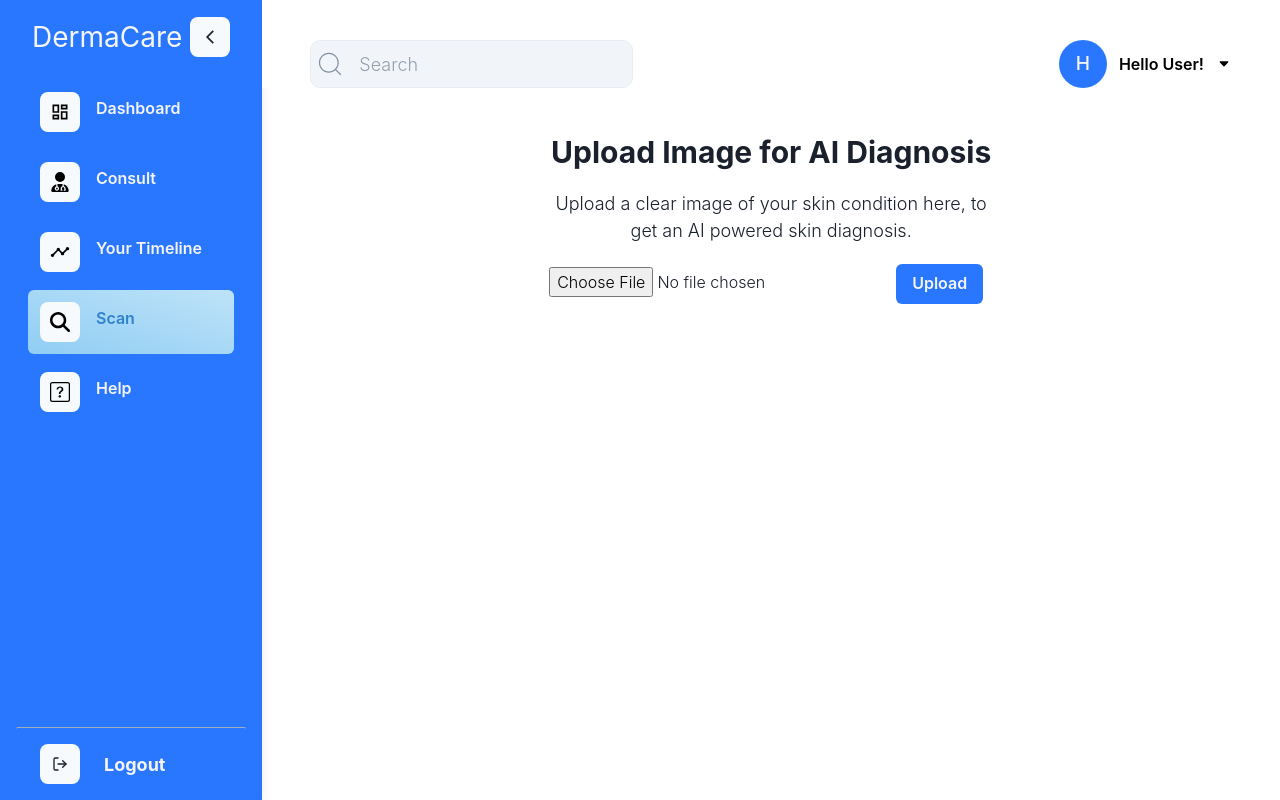
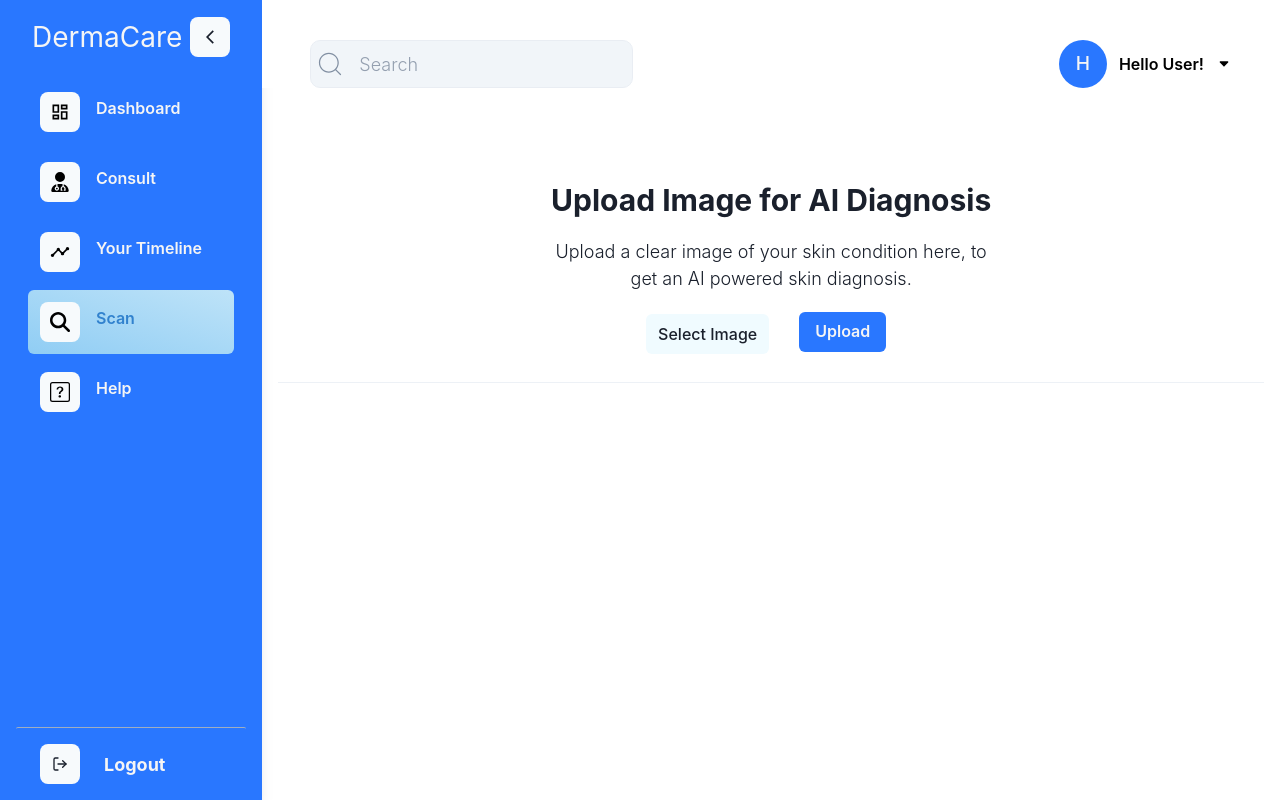
Before and after one commit to shreyanshi-bhatt/DermaCare, a React (Vite) app: page /scan in a window 1280 px wide. Built offline with nearby package versions, Linux system fonts and the light colour scheme.

Commit message:
all done

```diff
--- a/src/Routes.jsx
+++ b/src/Routes.jsx
@@ -14,6 +14,7 @@ import Scan from "./pages/patient/SkinScan";
 import PatientCard from "./components/patientCard";
 import AdminPage from "./pages/admin/AdminPage";
 import HomePage from "./pages/HomePage";
+import UploadImageReport from "./pages/patient/UploadImageReport";
 
 const commonRoutes = [
   {
@@ -39,6 +40,10 @@ const commonRoutes = [
   {
     path: "/patient/timeline",
     element: <TimelinePatient />,
+  },
+  {
+    path: "/patient/timeline/upload-image",
+    element: <UploadImageReport />,
   },
   {
     path: "/doctor/timeline/:id",
--- a/src/components/elements/ImageUpload.jsx
+++ b/src/components/elements/ImageUpload.jsx
@@ -1,5 +1,5 @@
-import React, { useState } from 'react';
-import axios from 'axios';
+import React, { useEffect, useState } from "react";
+import axios from "axios";
 import {
   Box,
   Button,
@@ -8,37 +8,80 @@ import {
   Heading,
   Text,
   Image,
+  Divider,
 } from "@chakra-ui/react";
 
-const ImageUpload = () => {
+import { IoIosCloseCircle } from "react-icons/io";
+const ImageUpload = ({ handleAPI }) => {
   const [image, setImage] = useState(null);
+
+  useEffect(() => {
+    console.log(image, "img");
+  }, [image]);
 
   function handleImage(e) {
     console.log(e.target.files);
     setImage(e.target.files[0]);
   }
 
-    function handleAPI() {
-        if (!image) {
-            console.log("No image selected!");
-            return;
-        }
+  // function handleAPI() {
+  //   if (!image) {
+  //     console.log("No image selected!");
+  //     return;
+  //   }
 
-        const formData = new FormData();
-        formData.append('user_image', image);
+  //   const formData = new FormData();
+  //   formData.append("file", image);
 
-        axios.post('http://127.0.0.1:8000/predict', formData)
-            .then((res) => {
-                console.log(res);
-            })
-            .catch((error) => {
-                console.error('Error uploading image:', error);
-            });
-    }
+  //   axios
+  //     .post("http://192.168.192.105:3000/predict", formData)
+  //     .then((res) => {
+  //       console.log(res);
+  //       setModalResponse(res);
+  //     })
+  //     .catch((error) => {
+  //       console.error("Error uploading image:", error);
+  //     });
+  // }
 
   return (
-        <div style={{ margin: '0 auto' }}>
-            <input type="file" name="user_image" onChange={handleImage} />
+    <Box style={{ margin: "0 auto" }}>
+      <label>
+        <Box display={"flex"} flexDirection={"row"} gap={5}>
+          <Box
+            display={"flex"}
+            margin={"0"}
+            padding={3}
+            height={10}
+            width={"auto"}
+            marginTop={3}
+            flexDirection={"row"}
+            justifyContent={"center"}
+            alignItems={"center"}
+            backgroundColor={"#f0fbff"}
+            rounded={"md"}
+            fontWeight={"bolder"}
+            gap={2}
+          >
+            <Text cursor={!image ? "pointer" : ""} fontWeight={"500"}>
+              {image ? image.name : "Select Image"}
+            </Text>
+            {image && (
+              <Box onClick={() => setImage(null)} cursor={"pointer"}>
+                <IoIosCloseCircle size={22} color="red" />
+              </Box>
+            )}
+          </Box>
+
+          <input
+            type="file"
+            disabled={image}
+            name="user_image"
+            onChange={handleImage}
+            style={{
+              display: "none",
+            }}
+          />
           <Button
             bg="#2977ff"
             color="whitesmoke"
@@ -46,12 +89,14 @@ const ImageUpload = () => {
             width="fit-content"
             marginTop="5"
             m="10px"
-                onClick={handleAPI}
+            onClick={() => handleAPI(image)}
           >
             Upload
           </Button>
-        </div>
+        </Box>
+      </label>
+    </Box>
   );
-}
+};
 
 export default ImageUpload;
--- a/src/config.js
+++ b/src/config.js
@@ -1 +1,2 @@
-export const SERVER_API = "https://pms-backend-node.onrender.com";
+// export const SERVER_API = "https://pms-backend-node.onrender.com";
+export const SERVER_API = "http://localhost:8000";
--- a/src/pages/admin/AllDoctor.jsx
+++ b/src/pages/admin/AllDoctor.jsx
@@ -91,7 +91,7 @@ const AllDoctors = () => {
         onOpen={onOpen}
         handleAddDoctor={handleAddDoctor}
       />
-      <Box p={12}>
+      <Box p={12} overflow={"auto"}>
         <Box display={"flex"} flexDirection={"column"}>
           {AllDoctors.map((item, i) => {
             return (
--- a/src/pages/admin/AllPAtient.jsx
+++ b/src/pages/admin/AllPAtient.jsx
@@ -41,7 +41,7 @@ const AllPatient = () => {
 
   return (
     <Box p={12}>
-      <Box display={"flex"} flexDirection={"column"}>
+      <Box display={"flex"} flexDirection={"column"} overflow={"auto"}>
         {allPatients.map((item, i) => {
           return (
             <Fragment key={i}>
--- a/src/pages/patient/Consult.jsx
+++ b/src/pages/patient/Consult.jsx
@@ -63,7 +63,7 @@ const Consult = () => {
         position: "top",
       });
       console.log(res);
-      navigate("/patient/timeline");
+      navigate("/patient/timeline/upload-image");
     } catch (error) {
       toast({
         title: "Something went wrong",
--- a/src/pages/patient/SkinScan.jsx
+++ b/src/pages/patient/SkinScan.jsx
@@ -1,4 +1,4 @@
-import React from 'react'
+import React, { useEffect } from "react";
 import {
   Box,
   Button,
@@ -7,25 +7,69 @@ import {
   Heading,
   Text,
   Image,
+  Divider,
 } from "@chakra-ui/react";
-import ImageUpload from '../../components/elements/ImageUpload';
+import { useState } from "react";
+import axios from "axios";
+import ImageUpload from "../../components/elements/ImageUpload";
 
 const SkinScan = () => {
-    const handleSubmissionQuery = () => {
-        console.log("Pic Uploaded");
-      };
+  const [modelResponse, setModalResponse] = useState([]);
+
+  useEffect(() => {
+    console.log(
+      "res",
+      Boolean(modelResponse.data),
+      "res length",
+      modelResponse.length
+    );
+  }, [modelResponse]);
+
+  function handleAPI(image) {
+    if (!image) {
+      console.log("No image selected!");
+      return;
+    }
+
+    const formData = new FormData();
+    formData.append("file", image);
+
+    console.log(formData, "fd");
+
+    axios
+      .post("http://192.168.192.105:3000/predict", formData)
+      .then((res) => {
+        console.log(res);
+        setModalResponse(res);
+      })
+      .catch((error) => {
+        console.error("Error uploading image:", error);
+      });
+  }
+
   return (
     <>
-      <Box>
+      <Box marginTop={12}>
         <Flex flexDir="row" justifyContent="space-around">
           <Box p={4} margin="10px" padding="10px" maxWidth="50%">
             <Flex flexDir={"column"}>
-              <Heading as="h3" size="lg" m="10px" style={{ textAlign: "center" }}>
+              <Heading
+                as="h3"
+                size="lg"
+                m="10px"
+                style={{ textAlign: "center" }}
+              >
                 Upload Image for AI Diagnosis
               </Heading>
 
-              <Text fontSize="lg" m="10px" alignSelf="center" style={{ textAlign: "center" }}>
-                Upload a clear image of your skin condition here, to get an AI powered skin diagnosis.
+              <Text
+                fontSize="lg"
+                m="10px"
+                alignSelf="center"
+                style={{ textAlign: "center" }}
+              >
+                Upload a clear image of your skin condition here, to get an AI
+                powered skin diagnosis.
               </Text>
 
               {/* <Button
@@ -39,13 +83,65 @@ const SkinScan = () => {
               >
                 Upload
               </Button> */}
-              <ImageUpload />
+              <ImageUpload handleAPI={handleAPI} />
             </Flex>
           </Box>
         </Flex>
       </Box>
+      <Divider orientation="horizontal" />
+
+      {modelResponse.length !== 0 &&
+        Number(modelResponse.data.confidence) > 80 && (
+          <>
+            <Box
+              padding={"55px"}
+              display={"flex"}
+              justifyContent={"center"}
+              alignItems={"center"}
+            >
+              <Text
+                fontSize={"x-large"}
+                maxWidth={"55%"}
+                textAlign={"center"}
+                fontWeight={"400"}
+              >
+                Probably you are suffring from{" "}
+                <Box as="span" fontWeight={"500"}>
+                  {" "}
+                  {modelResponse?.data?.prediction}{" "}
+                </Box>
+                with
+                <Box as="span" fontWeight={"500"}>
+                  {" "}
+                  {modelResponse?.data?.confidence.slice(0, 5) + "%"}{" "}
+                </Box>
+                accuracy you should consult doctor for further evalution
+              </Text>
+            </Box>
           </>
-  )
-}
+        )}
+      {modelResponse.length !== 0 &&
+        Number(modelResponse.data.confidence) <= 80 && (
+          <>
+            <Box
+              padding={"55px"}
+              display={"flex"}
+              justifyContent={"center"}
+              alignItems={"center"}
+            >
+              <Text
+                fontSize={"x-large"}
+                maxWidth={"55%"}
+                textAlign={"center"}
+                fontWeight={"400"}
+              >
+                Please upload a clear or valid image of skin diseases
+              </Text>
+            </Box>
+          </>
+        )}
+    </>
+  );
+};
 
-export default SkinScan
+export default SkinScan;
--- /dev/null
+++ b/src/pages/patient/UploadImageReport.jsx
@@ -0,0 +1,105 @@
+import React, { useEffect } from "react";
+import {
+  Box,
+  Button,
+  Input,
+  Flex,
+  Heading,
+  Text,
+  Image,
+  Divider,
+} from "@chakra-ui/react";
+import { useState } from "react";
+import axios from "axios";
+import ImageUpload from "../../components/elements/ImageUpload";
+import { SERVER_API } from "../../config";
+import { useNavigation } from "react-router-dom";
+import { useSelector } from "react-redux";
+
+const UploadImageReport = () => {
+  const [modelResponse, setModalResponse] = useState([]);
+  const navigate = useNavigation();
+
+  const timelineRedux = useSelector((state) => state.user.userDetail.Timeline);
+
+  console.log(timelineRedux[timelineRedux.length - 1]._id, "timelineRedux");
+
+  function handleAPI(image) {
+    if (!image) {
+      console.log("No image selected!");
+      return;
+    }
+
+    const formData = new FormData();
+    formData.append("image", image);
+
+    console.log(formData, "fd");
+
+    axios
+      .post(
+        `${SERVER_API}/upload-image/${
+          timelineRedux[timelineRedux.length - 1]._id
+        }`,
+        formData,
+        {
+          headers: {
+            "Content-Type": "multipart/form-data",
+          },
+        }
+      )
+      .then((res) => {
+        console.log(res);
+        // setModalResponse(res);
+        console.error("uploading image: successfully");
+      })
+      .catch((error) => {
+        console.error("Error uploading image:", error);
+      });
+  }
+
+  return (
+    <>
+      <Box marginTop={12} padding={12}>
+        <Flex flexDir="row" justifyContent="space-around">
+          <Box p={4} margin="10px" padding="10px" maxWidth="50%">
+            <Flex flexDir={"column"}>
+              <Heading
+                as="h3"
+                size="lg"
+                m="10px"
+                style={{ textAlign: "center" }}
+              >
+                Upload Image of your report or skin
+              </Heading>
+
+              <Text
+                fontSize="lg"
+                m="10px"
+                alignSelf="center"
+                style={{ textAlign: "center" }}
+              >
+                Upload a clear image of your skin condition or report here, Wait
+                for response from the doctor.
+              </Text>
+
+              {/* <Button
+                bg="#2977ff"
+                color="whitesmoke"
+                alignSelf="center"
+                width="fit-content"
+                marginTop="5"
+                m="10px"
+                onClick={handleSubmissionQuery}
+              >
+                Upload
+              </Button> */}
+              <ImageUpload handleAPI={handleAPI} />
+            </Flex>
+          </Box>
+        </Flex>
+      </Box>
+    </>
+  );
+};
+
+export default UploadImageReport;
--- a/src/redux/actions/userActions.js
+++ b/src/redux/actions/userActions.js
@@ -49,7 +49,7 @@ export const AuthLoginPost =
       }
       console.log(res);
     } catch (error) {
-      dispatch(logo);
+      // dispatch(logo);
       dispatch({ type: STOP_LOGIN_LOADING });
       console.log(error);
       toast({
```
Lines whose indentation alone changed are shown as unchanged.
